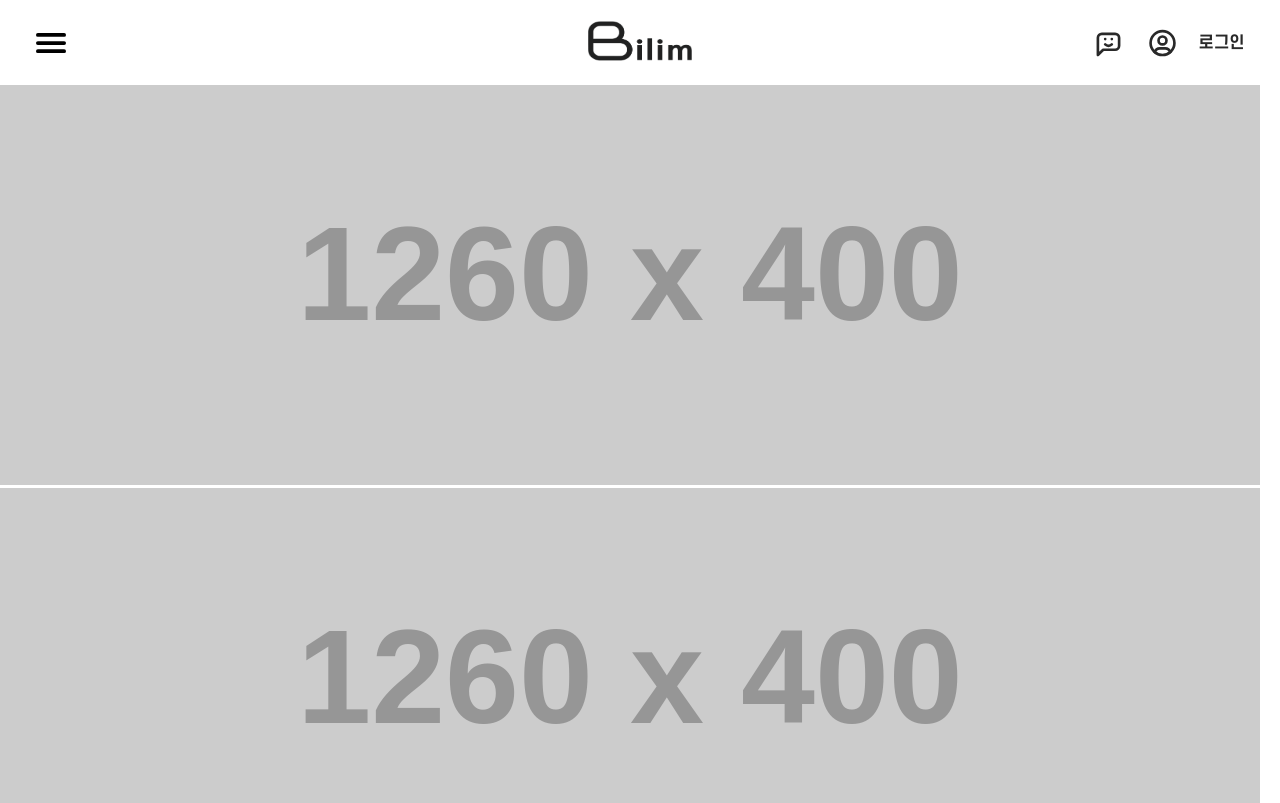
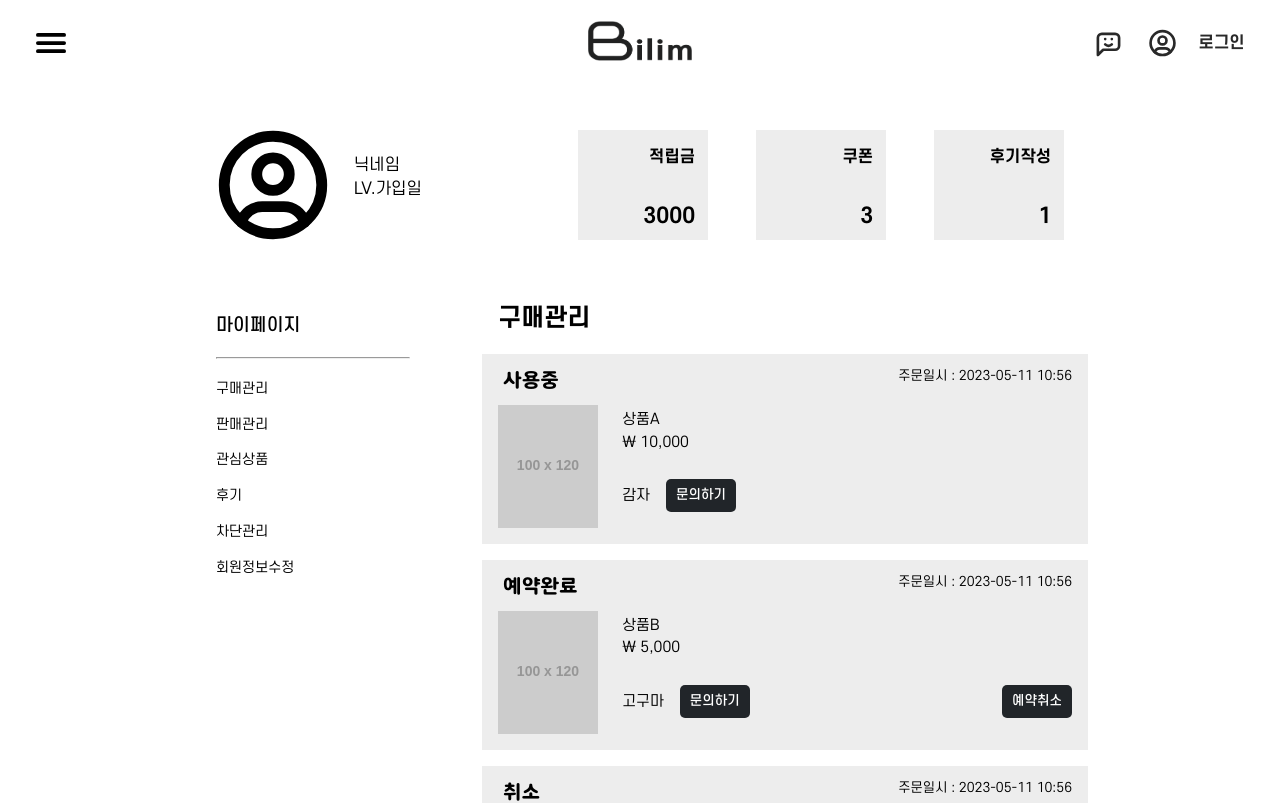
Before and after one commit to jh0neee/Billim-front, a React (Create React App) app: page /mypage/purchase in a window 1280 px wide. Before the commit this address led to /. Shown: the top 803 px of the page. Built offline with nearby package versions, Linux system fonts and the light colour scheme.

Commit message:
feat:Add MyPage and PurchaseManagement component

```diff
--- a/src/App.js
+++ b/src/App.js
@@ -12,6 +12,8 @@ import ProductList from "./pages/Product/ProductList.jsx";
 import ProductDetail from "./pages/Product/ProductDetail.jsx";
 import ProductPayment from "./pages/Product/ProductPayment.jsx";
 import ScrollToTop from "./util/ScrollToTop.js";
+import MyPage from "./pages/MyPage.jsx";
+import PurchaseManagement from "./components/MyPage/PurchaseManagement.jsx";
 
 function App() {
   return (
@@ -34,6 +36,9 @@ function App() {
           </Route>
           <Route path='/:itemName/detail' element={<ProductDetail />} />
           <Route path='/:itemName/payment' element={<ProductPayment />} />
+          <Route path='/mypage' element={<MyPage />}>
+            <Route path='/mypage/purchase' element={<PurchaseManagement />} />
+          </Route>
           <Route path='*' element={<Navigate to='/' />} />
         </Routes>
       </BrowserRouter>
--- /dev/null
+++ b/src/components/MyPage/MyPageSideBar.jsx
@@ -0,0 +1,39 @@
+import React from "react";
+import styled from "styled-components";
+import { Link } from "react-router-dom";
+
+const MyPageMenu = styled.div`
+  padding: 1.5rem;
+  display: flex;
+  flex-direction: column;
+
+  > * {
+    margin: 0.7rem 0px;
+  }
+
+  > a {
+    font-size: 0.85rem;
+  }
+
+  > p {
+    font-size: 1.1rem;
+    font-weight: 500;
+  }
+`;
+
+const MyPageSideBar = () => {
+  return (
+    <MyPageMenu>
+      <p>마이페이지</p>
+      <hr />
+      <Link to='/mypage/purchase'>구매관리</Link>
+      <Link to='/mypage/sales'>판매관리</Link>
+      <Link to='/mypage/interest'>관심상품</Link>
+      <Link to='/mypage/review'>후기</Link>
+      <Link to='/mypage/block'>차단관리</Link>
+      <Link to='/mypage/member'>회원정보수정</Link>
+    </MyPageMenu>
+  );
+};
+
+export default MyPageSideBar;
--- /dev/null
+++ b/src/components/MyPage/MyPageUser.jsx
@@ -0,0 +1,88 @@
+import React from "react";
+import styled from "styled-components";
+
+import { TbUserCircle } from "react-icons/tb";
+
+const UserBox = styled.div`
+  display: flex;
+  justify-content: space-between;
+  align-items: center;
+  margin-bottom: 2rem;
+
+  > * {
+    &:first-child {
+      display: flex;
+      margin-left: 1rem;
+    }
+    &:last-child {
+      display: flex;
+    }
+  }
+`;
+
+const UserParagraphBox = styled.div`
+  display: flex;
+  flex-direction: column;
+  justify-content: center;
+  padding-bottom: 1rem;
+  padding-left: 1rem;
+
+  > * {
+    &:last-child {
+      display: flex;
+      margin-top: 0.5rem;
+    }
+  }
+`;
+
+const UserItemBox = styled.div`
+  background-color: #ededed;
+  width: 130px;
+  height: 110px;
+  display: flex;
+  flex-direction: column;
+  justify-content: space-between;
+  align-items: flex-end;
+  padding: 1.2rem 0.8rem 0.8rem 0.8rem;
+  margin: 0 1.5rem;
+  font-weight: 600;
+
+  > * {
+    &:last-child {
+      font-size: 1.3rem;
+    }
+  }
+`;
+
+const MyPageUser = () => {
+  return (
+    <UserBox>
+      <div>
+        <TbUserCircle size='130px' />
+        <UserParagraphBox>
+          <p>닉네임</p>
+          <div>
+            <p>LV.</p>
+            <p>가입일</p>
+          </div>
+        </UserParagraphBox>
+      </div>
+      <div>
+        <UserItemBox>
+          <p>적립금</p>
+          <p>3000</p>
+        </UserItemBox>
+        <UserItemBox>
+          <p>쿠폰</p>
+          <p>3</p>
+        </UserItemBox>
+        <UserItemBox>
+          <p>후기작성</p>
+          <p>1</p>
+        </UserItemBox>
+      </div>
+    </UserBox>
+  );
+};
+
+export default MyPageUser;
--- /dev/null
+++ b/src/components/MyPage/PurchaseManagement.jsx
@@ -0,0 +1,107 @@
+import React from "react";
+import styled from "styled-components";
+
+import Button from "../UI/Button";
+import { purchasedProduct } from "../../data";
+
+const ContentBox = styled.div`
+  background-color: #ededed;
+  margin: 1rem 0;
+
+  > * {
+    &:first-child {
+      display: flex;
+      justify-content: space-between;
+      padding: 1rem;
+    }
+  }
+`;
+
+const ProductBox = styled.div`
+  display: flex;
+`;
+
+const ParagraphBox = styled.div`
+  display: flex;
+  flex-direction: column;
+  margin: 0.5rem 1.5rem;
+  font-size: 0.9rem;
+
+  > * {
+    &:first-child {
+      padding-bottom: 0.5rem;
+    }
+  }
+`;
+
+const InformBox = styled.div`
+  column-count: 2;
+  padding: 0 1rem 1rem;
+  display: flex;
+  align-items: flex-end;
+  justify-content: space-between;
+`;
+
+const SellerBox = styled.div`
+  margin-top: 1.3rem;
+
+  > * {
+    margin-left: 1rem;
+  }
+`;
+
+const PurchaseState = styled.p`
+  padding-left: 0.3rem;
+  font-family: TRoundWind;
+  font-size: 1.2rem;
+  font-weight: 600;
+`;
+
+const PurchaseDate = styled.p`
+  font-size: 0.8rem;
+`;
+
+const CancelButton = styled(Button)`
+  margin-bottom: 1rem;
+`;
+
+const PurchaseManagement = () => {
+  return (
+    <>
+      <p>구매관리</p>
+      {purchasedProduct.map((item) => (
+        <ContentBox>
+          <div>
+            <PurchaseState>{item.status}</PurchaseState>
+            <PurchaseDate>주문일시 : {item.date}</PurchaseDate>
+          </div>
+          <InformBox>
+            <ProductBox>
+              <img
+                src='https://via.placeholder.com/100x120'
+                alt='상품예시이미지'
+              />
+              <ParagraphBox>
+                <p>{item.name}</p>
+                <p>\ {item.amount.toLocaleString("ko-KR")}</p>
+                <SellerBox>
+                  {item.seller}
+                  <Button small width='70px'>
+                    문의하기
+                  </Button>
+                </SellerBox>
+              </ParagraphBox>
+            </ProductBox>
+            {item.status === "예약완료" && (
+              <CancelButton small width='70px'>
+                예약취소
+              </CancelButton>
+            )}
+          </InformBox>
+        </ContentBox>
+      ))}
+    </>
+  );
+};
+
+export default PurchaseManagement;
--- a/src/data.js
+++ b/src/data.js
@@ -136,3 +136,39 @@ export const review = [
     review: "다음에 또 이용하고 싶어요~",
   },
 ];
+
+
+export const purchasedProduct = [
+  {
+    id: 1,
+    status: '사용중',
+    name: '상품A',
+    amount: 10000,
+    date: format(new Date(), "yyyy-MM-dd HH:ss"),
+    seller: '감자',
+  },
+  {
+    id: 2,
+    status: '예약완료',
+    name: '상품B',
+    amount: 5000,
+    date: format(new Date(), "yyyy-MM-dd HH:ss"),
+    seller: '고구마',
+  },
+  {
+    id: 3,
+    status: '취소',
+    name: '상품C',
+    amount: 18000,
+    date: format(new Date(), "yyyy-MM-dd HH:ss"),
+    seller: '케일',
+  },
+  {
+    id: 4,
+    status: '사용완료',
+    name: '상품D',
+    amount: 30000,
+    date: format(new Date(), "yyyy-MM-dd HH:ss"),
+    seller: '사과',
+  },
+];
--- /dev/null
+++ b/src/pages/MyPage.jsx
@@ -0,0 +1,48 @@
+import React from "react";
+import styled from "styled-components";
+import { Outlet } from "react-router-dom";
+
+import MyPageUser from "../components/MyPage/MyPageUser";
+import MyPageSideBar from "../components/MyPage/MyPageSideBar";
+
+const MyPageLayout = styled.div`
+  width: 70%;
+  margin: 120px auto 0px;
+  padding: auto 0;
+  font-family: SCDream;
+`;
+
+const MyPageBox = styled.div`
+  display: grid;
+  grid-template-columns: 0.4fr 1fr;
+  column-gap: 3rem;
+`;
+
+const MyPageContent = styled.div`
+    padding-top: 1.5rem;
+
+  > * {
+    &:first-child {
+      font-size: 1.5rem;
+      font-weight: 600;
+      padding-left: 1rem;
+      padding-bottom: 0.5rem;
+    }
+  }
+`;
+
+const MyPage = () => {
+  return (
+    <MyPageLayout>
+      <MyPageUser />
+      <MyPageBox>
+        <MyPageSideBar />
+        <MyPageContent>
+          <Outlet />
+        </MyPageContent>
+      </MyPageBox>
+    </MyPageLayout>
+  );
+};
+
+export default MyPage;
```
